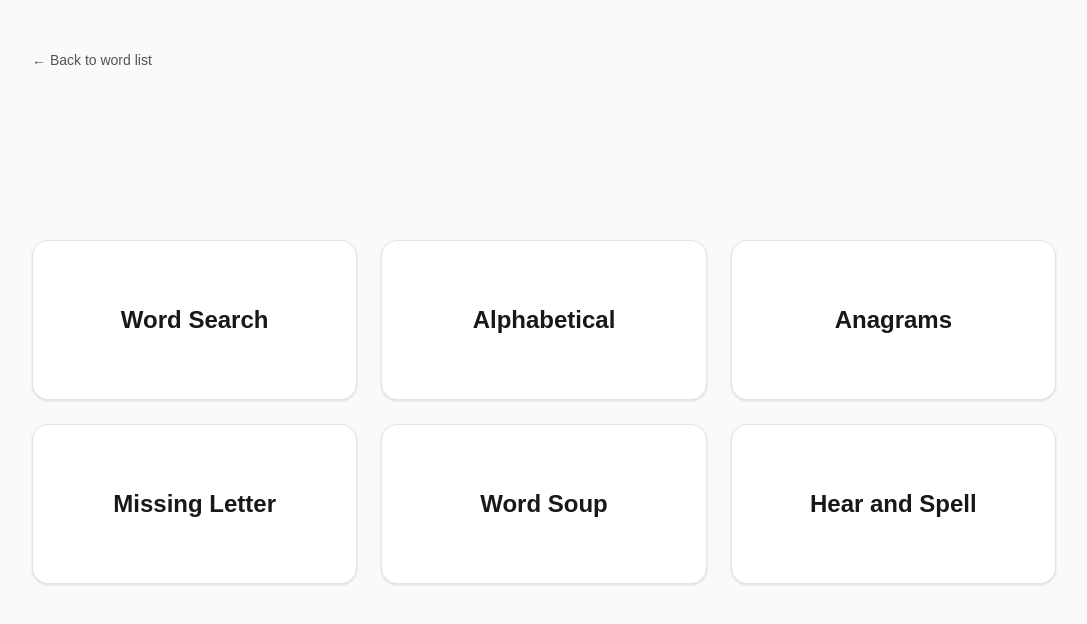
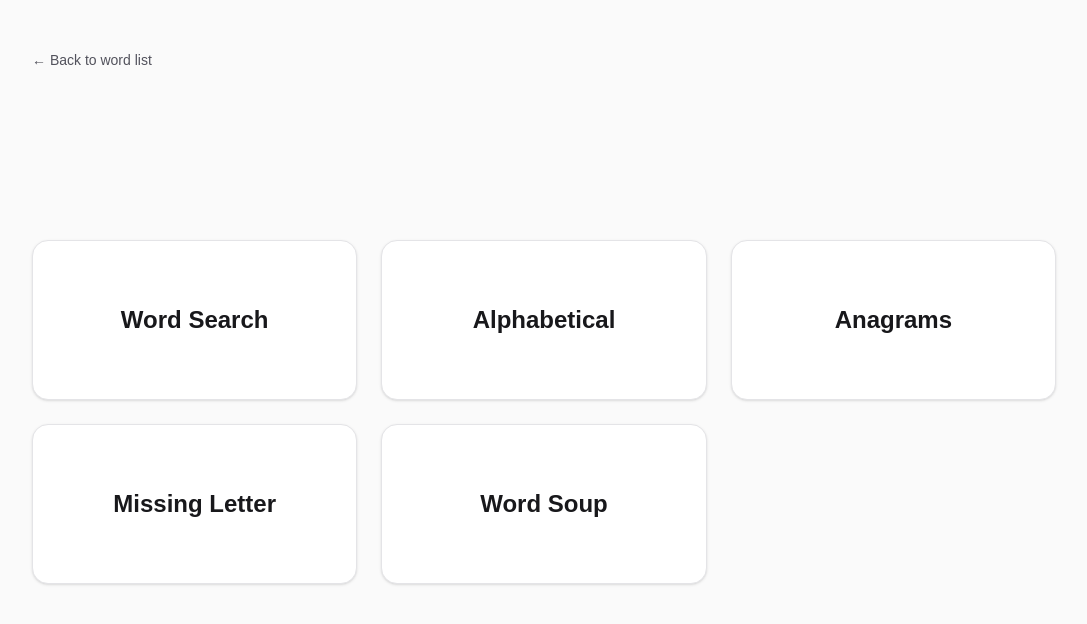
Before and after one commit to prannyv/hciW26, a Next.js app in the folder hci/: page /home in a window 1280 px wide. Shown: the top 624 px of the page, without its empty margins (96-1183 px from the left). Built offline with nearby package versions, Linux system fonts and the light colour scheme.

Commit message:
remove hear and spell

```diff
--- a/hci/app/hearandspell/page.tsx
+++ /dev/null
@@ -1,7 +0,0 @@
-export default function HearAndSpellPage() {
-  return (
-    <div className="flex min-h-full flex-1 items-center justify-center bg-zinc-50 px-6 dark:bg-zinc-950">
-      <main className="text-center text-zinc-500 dark:text-zinc-400">/hearandspell</main>
-    </div>
-  );
-}
--- a/hci/app/home/page.tsx
+++ b/hci/app/home/page.tsx
@@ -43,12 +43,6 @@ export default function HomePage() {
           >
             Word Soup
           </Link>
-          <Link
-            href="/hearandspell"
-            className="flex min-h-[160px] items-center justify-center rounded-2xl border border-zinc-200 bg-white p-8 text-center text-2xl font-semibold text-zinc-900 shadow-sm transition hover:bg-zinc-50 dark:border-zinc-800 dark:bg-zinc-900 dark:text-zinc-50 dark:hover:bg-zinc-800"
-          >
-            Hear and Spell
-          </Link>
         </div>
       </main>
     </div>
```
